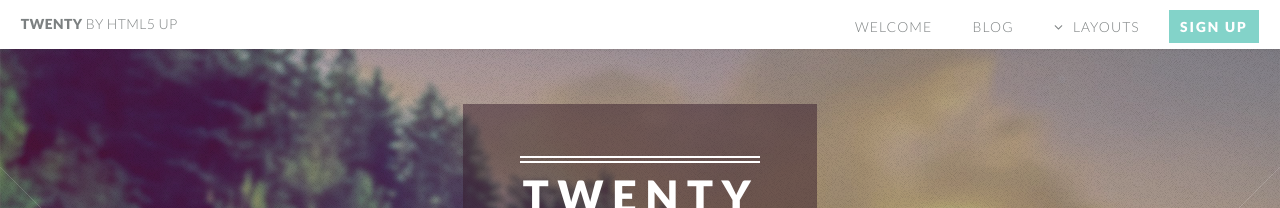
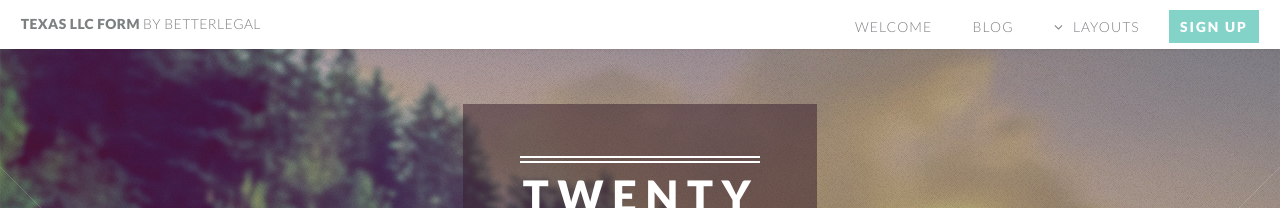
Before and after one commit to poseidonimaging/texasllcform, a Jekyll site: the page built from index.html, in a window 1280 px wide. Shown: the top 208 px of the page. Built offline with Jekyll 4.4.1, drawn with Linux system fonts in a browser that asks for light colours.

Commit message:
Change Logo Title

```diff
--- a/_includes/header.html
+++ b/_includes/header.html
@@ -1,5 +1,5 @@
 <header id="header">
-				<h1 id="logo"><a href="/">Twenty <span>by HTML5 UP</span></a></h1>
+				<h1 id="logo"><a href="/">Texas LLC Form <span>by BetterLegal</span></a></h1>
 				<nav id="nav">
 					<ul>
 						<li><a href="/">Welcome</a></li>
```
